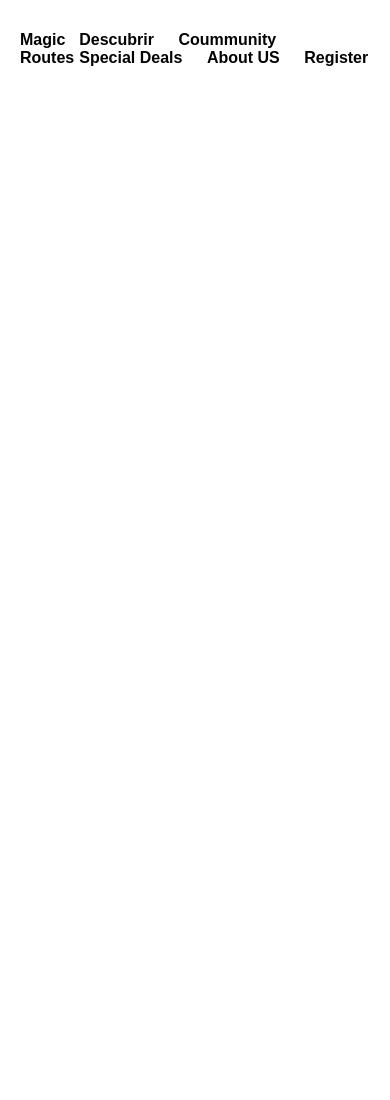
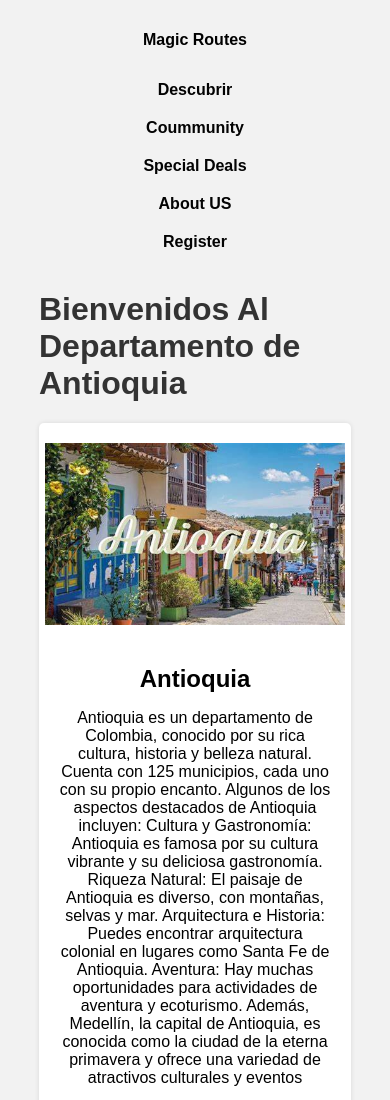
Before and after one commit to Camilo4112/microgamma, a plain HTML site: page componentes/antioquia.html in a window 390 px wide. Shown: the top 1100 px of the page. Before the commit the page ends 844 px from the top, so only its background shows below. Drawn offline with Linux system fonts and the light colour scheme.

Commit message:
nuevos cambios

```diff
--- a/componentes/antioquia.css
+++ b/componentes/antioquia.css
@@ -1,10 +1,48 @@
-
-    /* Estilos CSS aqu� */body {
+/* Estilos generales */
+body {
     font-family: Arial, sans-serif;
     margin: 0;
     padding: 0;
+    background-color: #f2f2f2;
 }
 
+.container {
+    width: 80%;
+    margin: 20px auto;
+}
+
+h1 {
+    color: #333;
+    margin-top: 20px;
+}
+
+.item {
+    background-color: #fff;
+    border-radius: 5px;
+    box-shadow: 0 0 5px rgba(0, 0, 0, 0.1);
+    padding: 20px;
+    margin-bottom: 20px;
+    display: flex; /* Utilizamos flexbox para colocar la imagen y el texto en línea */
+}
+
+.item img {
+    max-width: 300px; /* Tamaño deseado para todas las imágenes */
+    margin-right: 20px; /* Espacio entre la imagen y el texto */
+}
+
+.item .text {
+    flex: 1; /* El texto ocupará todo el espacio restante */
+}
+
+.item h2 {
+    margin-bottom: 10px; /* Espacio entre el título y el párrafo */
+}
+
+.item p {
+    color: #000000;
+}
+
+/* Estilos de encabezado y menú */
 header {
     padding: 10px 20px;
     color: #fff;
@@ -18,47 +56,14 @@
     display: flex;
     justify-content: space-between;
     align-items: center;
+    transition: all 0.3s ease; /* Transición gradual para cambios en el menú */
 }
 
 #menu_bx {
     list-style-type: none;
     padding: 0;
     margin: 0;
-    }
-
-    #menu_bx li {
-        display: inline-block;
-        margin-right: 20px;
-    }
-
-    #menu_bx li:last-child {
-        margin-right: 0;
-    }
-
-    #menu_bx li a {
-        text-decoration: none;
-        color: #ffffff;
-        font-weight: bold;
-    }
-
-    #menu_bx li a:hover {
-        color: #ffcc00;
-    }
-    header {
-        padding: 10px 20px;
-        color: #fff;
-    }
-
-    nav {
     display: flex;
-        justify-content: space-between;
-        align-items: center;
-    }
-
-    #menu_bx {
-        list-style-type: none;
-        padding: 0;
-        margin: 0;
 }
 
 #menu_bx li {
@@ -75,3 +80,48 @@
     color: #030303;
     font-weight: bold;
 }
+
+#menu_bx li a:hover {
+    color: #ffcc00;
+}
+
+/* Estilos para dispositivos más pequeños */
+@media screen and (max-width: 768px) {
+    .item {
+        flex-direction: column;
+        align-items: center;
+    }
+
+    .item img {
+        margin-right: 0;
+        margin-bottom: 20px;
+    }
+
+    .item .text {
+        text-align: center;
+    }
+
+    nav {
+        flex-direction: column;
+        align-items: center; /* Centrar el menú verticalmente */
+        justify-content: center; /* Centrar el menú horizontalmente */
+        height: auto; /* Ajustar automáticamente la altura del menú */
+        overflow: hidden; /* Ocultar el menú desbordado */
+        max-height: none; /* Eliminar la altura máxima para que el menú pueda crecer verticalmente */
+    }
+
+    #menu_bx {
+        flex-direction: column;
+        align-items: center; /* Centrar los elementos del menú verticalmente */
+    }
+
+    #menu_bx li {
+        display: block;
+        margin: 10px 0;
+    }
+
+    /* Mostrar el menú cuando se activa */
+    nav.active {
+        max-height: none; /* Eliminar la altura máxima para que el menú pueda crecer verticalmente */
+    }
+}
--- a/componentes/antioquia.html
+++ b/componentes/antioquia.html
@@ -1,4 +1,3 @@
-
 <!DOCTYPE html>
 <html lang="es">
 <head>
@@ -20,5 +19,61 @@
             </ul>
         </nav>
     </header>
+
+    <div class="container">
+        <h1>Bienvenidos Al Departamento de Antioquia</h1>
+        <div class="item">
+            <img src="../img/Portada antioquia.jpg" alt="Parque Nacional Natural Los Katíos">
+            <div class="text">
+                <h2>Antioquia</h2>
+                <p>Antioquia es un departamento de Colombia, conocido por su rica cultura, historia y belleza natural. Cuenta con 125 municipios, cada uno con su propio encanto. Algunos de los aspectos destacados de Antioquia incluyen:
+                Cultura y Gastronomía: Antioquia es famosa por su cultura vibrante y su deliciosa gastronomía.
+                Riqueza Natural: El paisaje de Antioquia es diverso, con montañas, selvas y mar.
+                Arquitectura e Historia: Puedes encontrar arquitectura colonial en lugares como Santa Fe de Antioquia.
+                Aventura: Hay muchas oportunidades para actividades de aventura y ecoturismo.
+                Además, Medellín, la capital de Antioquia, es conocida como la ciudad de la eterna primavera y ofrece una variedad de atractivos culturales y eventos</p>
+            </div>
+        </div>
+
+        <h1>Lugares Turísticos</h1>
+        <div class="item">
+            <img src="../img/Park_katios.jpg" alt="Parque Nacional Natural Los Katíos">
+            <div class="text">
+                <h2>Parque Nacional Natural Los Katíos</h2>
+                <p>Parque Nacional Natural Los Katíos: Situado en la región del Urabá antioqueño, este parque es reconocido por su biodiversidad y belleza paisajística.</p>
+            </div>
+        </div>
+
+        <div class="item">
+            <img src="../img/Guatape.jpg" alt="Guatapé">
+            <div class="text">
+                <h2>Guatapé</h2>
+                <p>Guatapé es un pintoresco pueblo conocido por su espectacular piedra de El Peñol y sus coloridas fachadas decoradas con zócalos. Ofrece una experiencia única con paisajes naturales impresionantes y actividades como escalada en roca, paseos en bote y más.</p>
+            </div>
+        </div>
+
+        <!-- Puedes agregar más lugares turísticos aquí siguiendo la misma estructura -->
+
+        <h1>Festivales y Fiestas</h1>
+        <div class="item">
+            <img src="../img/feria de las flores.jpg" alt="Feria de las Flores">
+            <div class="text">
+                <h2>Feria de las Flores</h2>
+                <p>Este festival, que se celebra en Medellín en agosto, es uno de los eventos más importantes de Antioquia, con desfiles de flores, conciertos, exposiciones de arte y más.</p>
+            </div>
+        </div>
+
+        <h1>Deportistas</h1>
+        <div class="item">
+            <img src="../img/Rigoberto uruan.jpg" alt="Rigoberto Uran">
+            <p>Rigoberto Uran: Conocido mundialmente como uno de los mejores ciclistas colombianos, Rigoberto Uran ha ganado varias etapas en el Tour de Francia y la Vuelta a España.</p>
+        </div>
+
+        <h1>Artistas</h1>
+        <div class="item">
+            <img src="../img/Fernando Botero.jpg" alt="Fernando Botero">
+            <p>Fernando Botero: Uno de los artistas más reconocidos de Colombia, Botero es famoso por sus pinturas y esculturas que representan figuras exageradamente voluminosas.</p>
+        </div>
+    </div>
 </body>
 </html>
--- a/form.js
+++ b/form.js
@@ -9,5 +9,8 @@ document.addEventListener('DOMContentLoaded', function () {
 
         // Limpiar los campos del formulario
         form.reset();
+
+        // Redirigir a la página de inicio de sesión
+        window.location.href = "login.html";
     });
 });
```
Also changed, not shown: componentes/cundinamarca.html (+1 -0 lines), componentes/huila.html (+1 -0 lines), componentes/santander.html (+1 -0 lines), login.html (+19 -1 lines), img/Fernando Botero.jpg (added), img/Park_katios.jpg (added), img/Portada antioquia.jpg (added), img/Rigoberto uruan.jpg (added), img/feria de las flores.jpg (added), 1 other file. Lines whose indentation alone changed are shown as unchanged.
